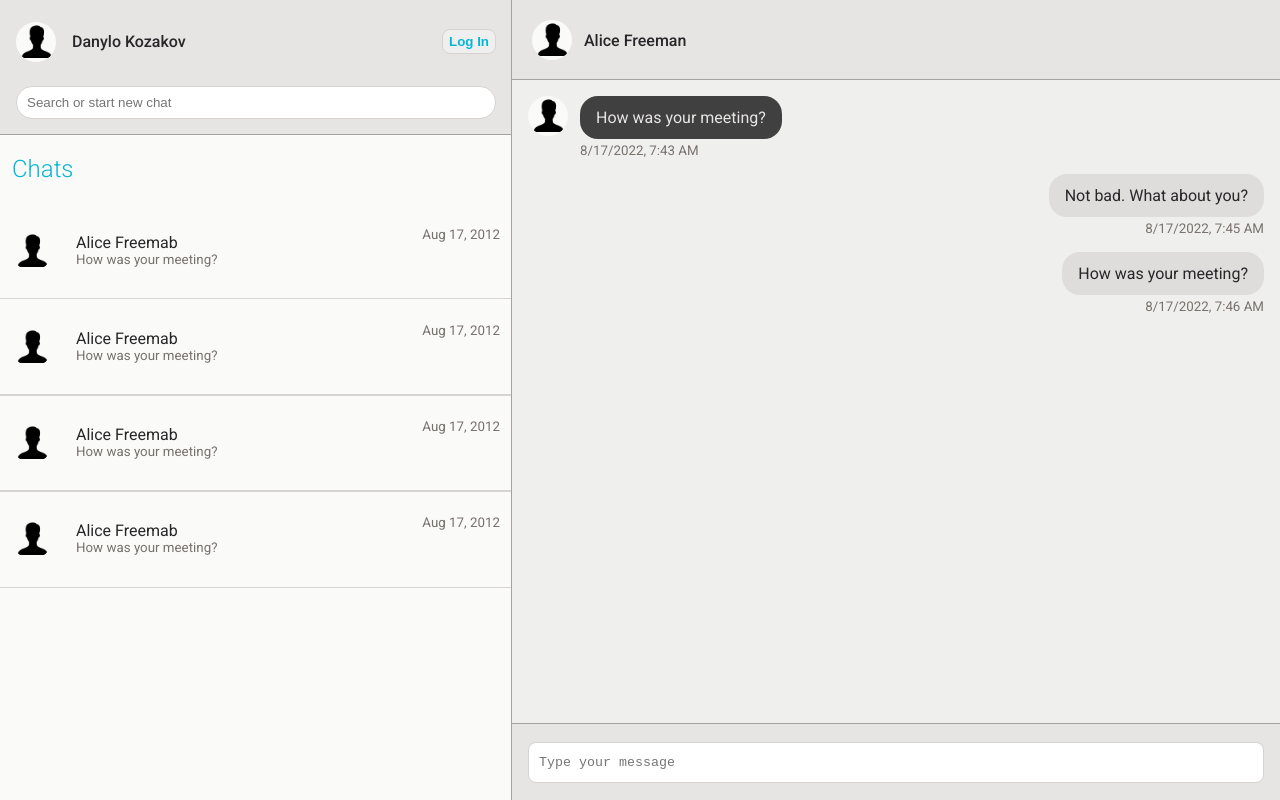
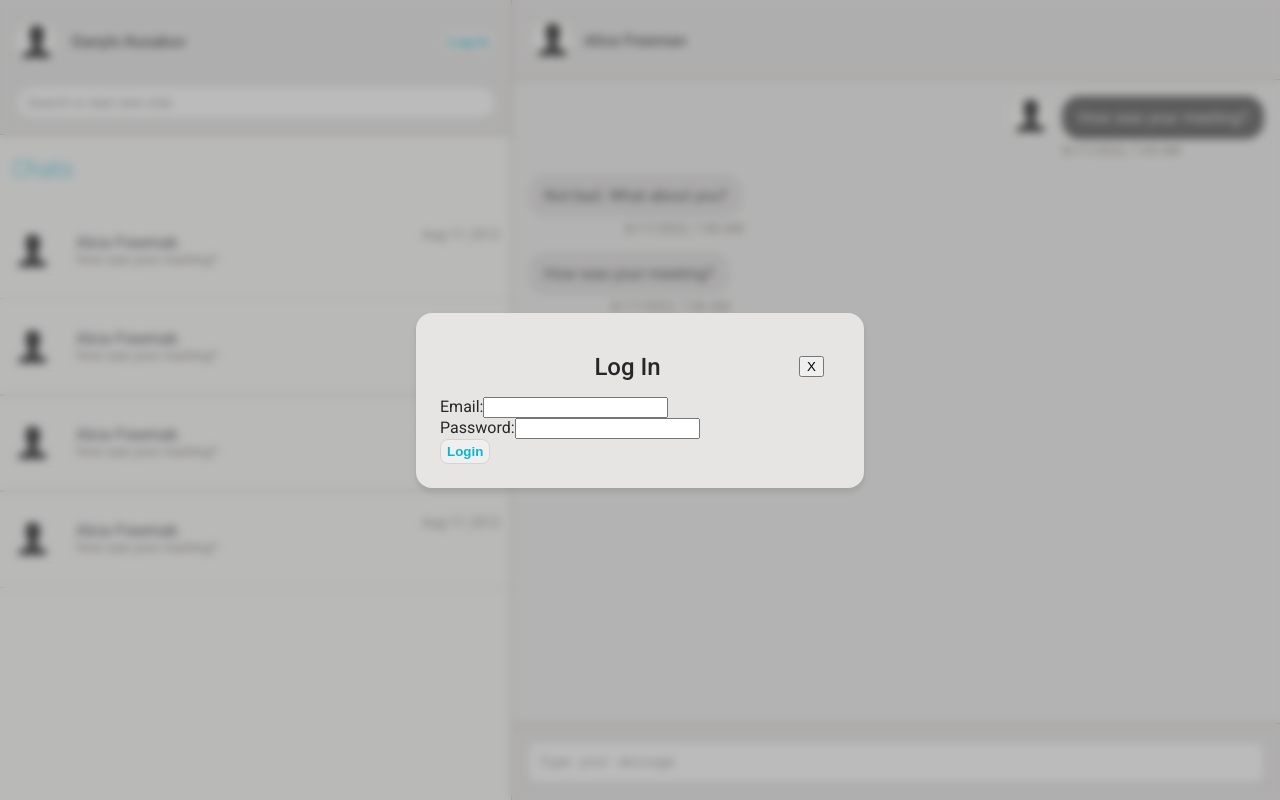
Before and after one commit to RadiALo/js-reenbit-chat, a React (Create React App) app in the folder frontend/: page / in a window 1280 px wide. Both pictures are taken after a click on the button "Log In". Built offline with nearby package versions, Linux system fonts and the light colour scheme.

Commit message:
dialog component

```diff
--- a/frontend/src/App.tsx
+++ b/frontend/src/App.tsx
@@ -2,8 +2,12 @@ import React from "react";
 import "./App.css";
 import ChatMessage from "./components/ChatMessage";
 import ChatEntry from "./components/ChatEntry";
+import Dialog from "./components/Dialog";
+import LoginForm from "./forms/LoginForm";
 
 const App: React.FC = () => {
+  const [loginDialogOpen, setLoginDialogOpen] = React.useState(false);
+
   return (
     <div>
       <div className="main-grid">
@@ -12,7 +16,12 @@ const App: React.FC = () => {
             <img className="user-icon" src="/user-icon.png" alt="User icon" />
             <div className="profile--name">Danylo Kozakov</div>
 
-            <button className="button">Log In</button>
+            <button
+              className="button"
+              onClick={() => {
+                setLoginDialogOpen(true);
+              }}
+            >Log In</button>
           </div>
 
           <div className="profile--search">
@@ -83,6 +92,12 @@ const App: React.FC = () => {
           </div>
         </div>
       </div>
+
+      <div>
+        <Dialog title="Log In" isOpen={loginDialogOpen} onClose={() => {setLoginDialogOpen(false);}}>
+          <LoginForm />
+        </Dialog>
+      </div>
     </div>
   );
 };
--- a/frontend/src/components/ChatMessage.tsx
+++ b/frontend/src/components/ChatMessage.tsx
@@ -18,7 +18,7 @@ const ChatMessage: React.FC<ChatMessageProps> = ({ text, date, isUserMessage = t
   });
 
   return (
-    <div className={`chat-messages--item ${isUserMessage ? "" : "sender-item"}`}>
+    <div className={`chat-messages--item ${!isUserMessage ? "" : "sender-item"}`}>
       {!isUserMessage && (
         <img className='user-icon' src={senderIconUri} alt="Sender icon" />
       )}
@@ -28,7 +28,7 @@ const ChatMessage: React.FC<ChatMessageProps> = ({ text, date, isUserMessage = t
           {text}
         </div>
 
-        <div className={`chat-messages--item--date ${isUserMessage ? "" : "sender-date"}`}>{formattedDate}</div>
+        <div className={`chat-messages--item--date ${!isUserMessage ? "sender-date" : ""}`}>{formattedDate}</div>
       </div>
     </div>
   );
--- /dev/null
+++ b/frontend/src/components/Dialog.tsx
@@ -0,0 +1,29 @@
+import React, { ReactNode, useState } from "react";
+
+type DialogProps = {
+  title: string;
+  children: ReactNode;
+  isOpen: boolean;
+  onClose: () => void;
+};
+
+const Dialog: React.FC<DialogProps> = ({ title, children, isOpen, onClose }) => {
+  if (!isOpen) {
+    return null;
+  }
+
+  return (
+    <div className={`dialog--background ${!isOpen ? "dialog-hidden" : ""}`} onClick={onClose}>
+      <div className="dialog--window">
+        <div className="dialog--header">
+          <h2 className="dialog--title">{title}</h2>
+
+          <button onClick={onClose}>X</button>
+        </div>
+        { children }
+      </div>
+    </div>
+  );
+}
+
+export default Dialog;
--- a/frontend/src/forms/LoginForm.tsx
+++ b/frontend/src/forms/LoginForm.tsx
@@ -54,7 +54,7 @@ const RegisterForm: React.FC = () => {
         {errors.password && <p>{errors.password.message}</p>}
       </div>
 
-      <button type="submit">Login</button>
+      <button className="button" type="submit">Login</button>
     </form>
   )
 };
--- a/frontend/src/index.css
+++ b/frontend/src/index.css
@@ -214,3 +214,42 @@
   border-radius: 50%;
   background-color: var(--chats-background-color);
 }
+
+.dialog--background {
+  position: fixed;
+  top: 0;
+  left: 0;
+  width: 100%;
+  height: 100%;
+  background-color: rgba(120, 120, 120, 0.5);
+  backdrop-filter: blur(4px);
+  -webkit-backdrop-filter: blur(4px);
+  display: flex;
+  align-items: center;
+  justify-content: center;
+}
+
+.dialog--header {
+  display: flex;
+  align-items: center;
+  justify-content: right;
+  padding: 16px;
+}
+
+.dialog--title {
+  flex: 1;
+  text-align: center;
+  font-size: 24px;
+  font-weight: 500;
+  color: var(--text-color);
+  margin: 0;
+}
+
+.dialog--window {
+  width: 400px;
+  background-color: var(--header-background-color);
+  border-radius: 16px;
+  padding: 24px;
+  box-shadow: 0 4px 6px rgba(0, 0, 0, 0.1);
+  outline: none;
+}
```
